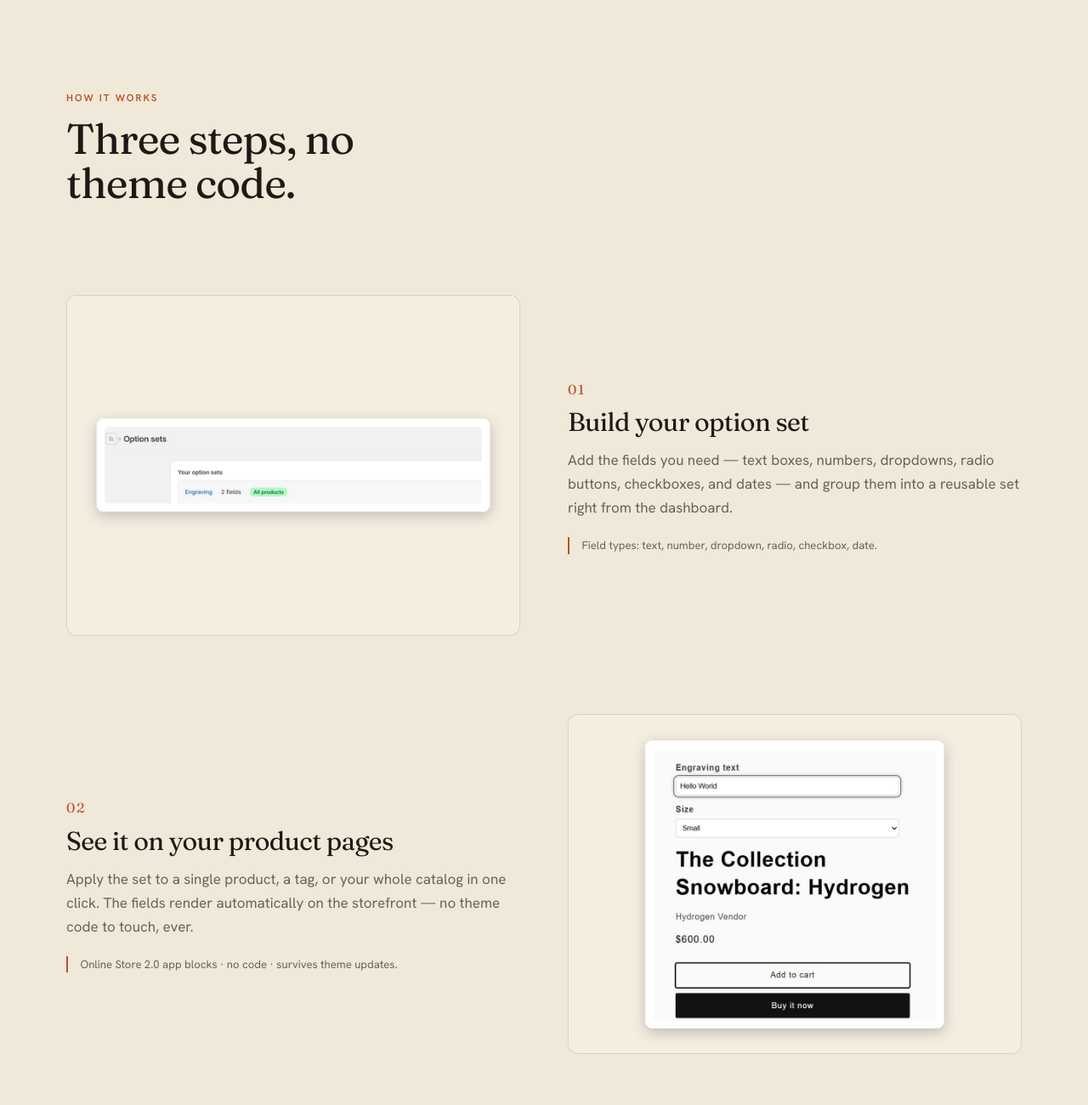
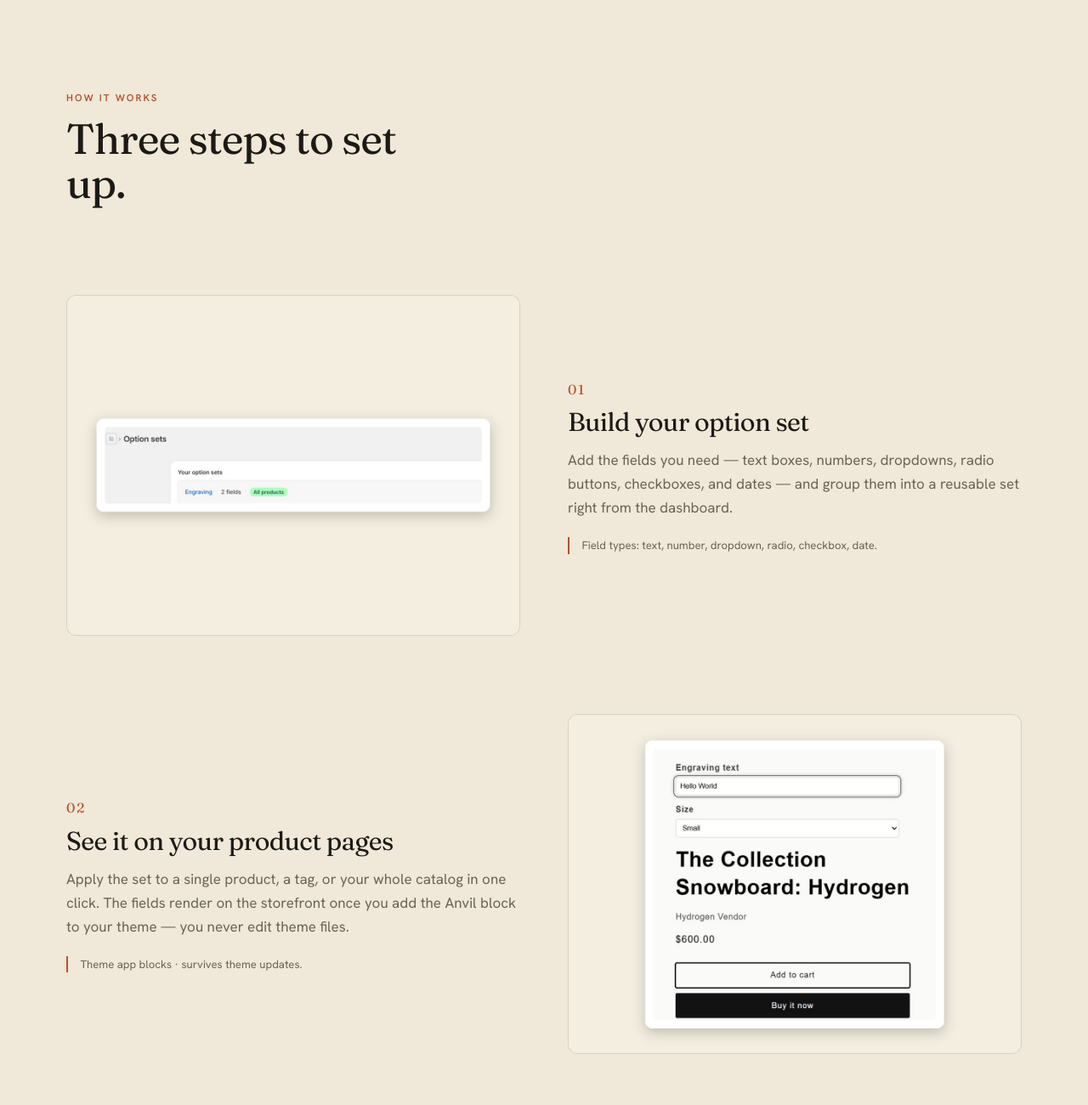
Before and after one commit to lixeron/anvil_landing_page, a plain HTML site: page anvil-landing/index.html in a window 1280 px wide. Shown: the part 2620-3920 px from the top of the page at 85% size. Drawn offline with nearby package versions, Linux system fonts and the light colour scheme.

Commit message:
polished text

```diff
--- a/anvil-landing/index.html
+++ b/anvil-landing/index.html
@@ -326,7 +326,7 @@ p{color:var(--muted)}
   <div class="wrap">
     <div class="sec-head" data-reveal>
       <span class="eyebrow">How it works</span>
-      <h2>Three steps, no theme code.</h2>
+      <h2>Three steps to set up.</h2>
     </div>
 
     <div class="step" data-reveal>
@@ -343,8 +343,8 @@ p{color:var(--muted)}
       <div>
         <span class="num">02</span>
         <h3>See it on your product pages</h3>
-        <p>Apply the set to a single product, a tag, or your whole catalog in one click. The fields render automatically on the storefront — no theme code to touch, ever.</p>
-        <div class="meta">Online Store 2.0 app blocks · no code · survives theme updates.</div>
+        <p>Apply the set to a single product, a tag, or your whole catalog in one click. The fields render on the storefront once you add the Anvil block to your theme — you never edit theme files.</p>
+        <div class="meta">Theme app blocks · survives theme updates.</div>
       </div>
       <div class="step-media"><img src="images/shot-product.png" alt="Custom options rendered on a product page"></div>
     </div>
@@ -423,7 +423,7 @@ p{color:var(--muted)}
       <div class="q"><button>Are there hidden fees during busy periods?<span class="plus"></span></button>
         <div class="ans"><p>No. Pro is a flat monthly price. Whether it's a quiet week or Black Friday, your cost is the same regardless of how many orders you take.</p></div></div>
       <div class="q"><button>What happens if I switch themes?<span class="plus"></span></button>
-        <div class="ans"><p>Theme updates are seamless — because options live in app blocks rather than injected scripts, they keep working with nothing to do on your end. Switching to a brand-new theme is the one exception: app blocks don't carry across themes (true for every app), so you re-add the Anvil block once on the new theme. Your configured option sets stay exactly as they were.</p></div></div>
+        <div class="ans"><p>Theme updates aren't a problem — because options live in app blocks rather than injected scripts, they keep working with nothing to do on your end. Switching to a brand-new theme is the one exception: app blocks don't carry across themes (true for every app), so you re-add the Anvil block once on the new theme. Your configured option sets stay exactly as they were.</p></div></div>
       <div class="q"><button>Can I charge extra for certain options?<span class="plus"></span></button>
         <div class="ans"><p>Yes. On the Pro plan, any field can carry a price add-on. When a customer fills it in, the amount is added to the line and flows into the cart and checkout automatically — it lands on the order with no manual work, and no Shopify Plus required.</p></div></div>
       <div class="q"><button>How do I change or cancel my plan?<span class="plus"></span></button>
```
